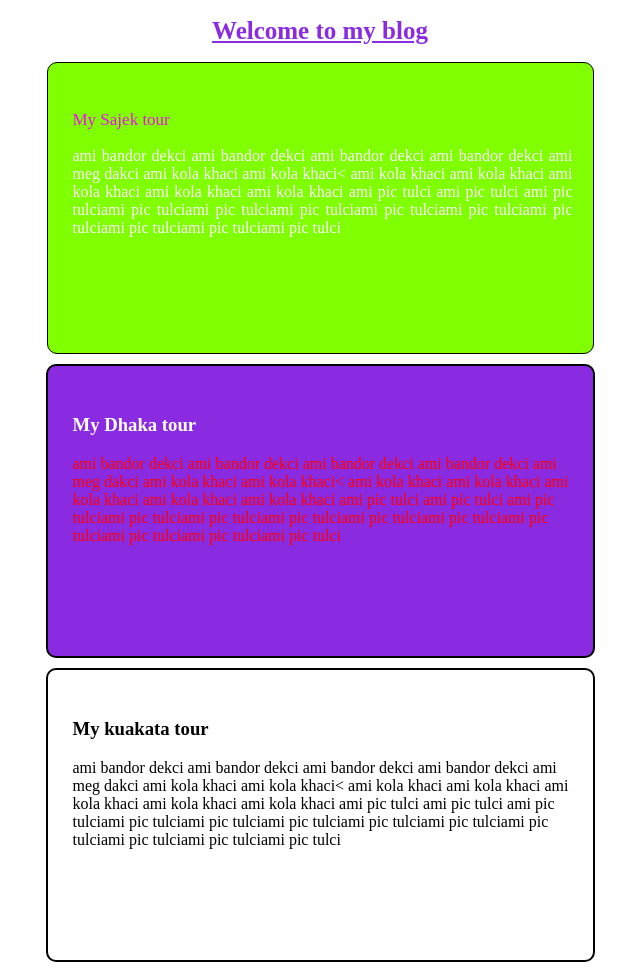
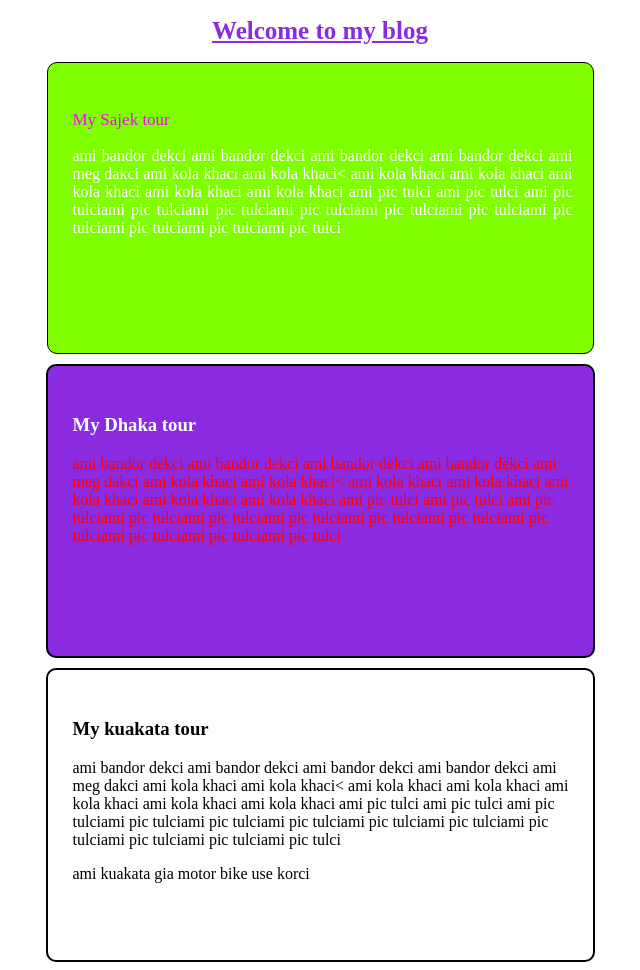
Before and after one commit to mdsujan-mridha/my-blog, a plain HTML site: page my-blog.html in a window 1280 px wide. Shown: the whole page, without its empty margins (320-960 px from the left). Drawn offline with Linux system fonts and the light colour scheme.

Commit message:
set kuakta tour

```diff
--- a/my-blog.html
+++ b/my-blog.html
@@ -38,6 +38,7 @@
             ami kola khaci ami kola khaci ami kola khaci ami kola khaci ami kola khaci
              ami pic tulci ami pic tulci ami pic tulciami pic tulciami pic tulciami pic tulciami pic tulciami pic
                 tulciami pic tulciami pic tulciami pic tulciami pic tulci </p>
+              <p> ami kuakata gia motor bike use korci </p>
         </div>
 
     </div>
```
